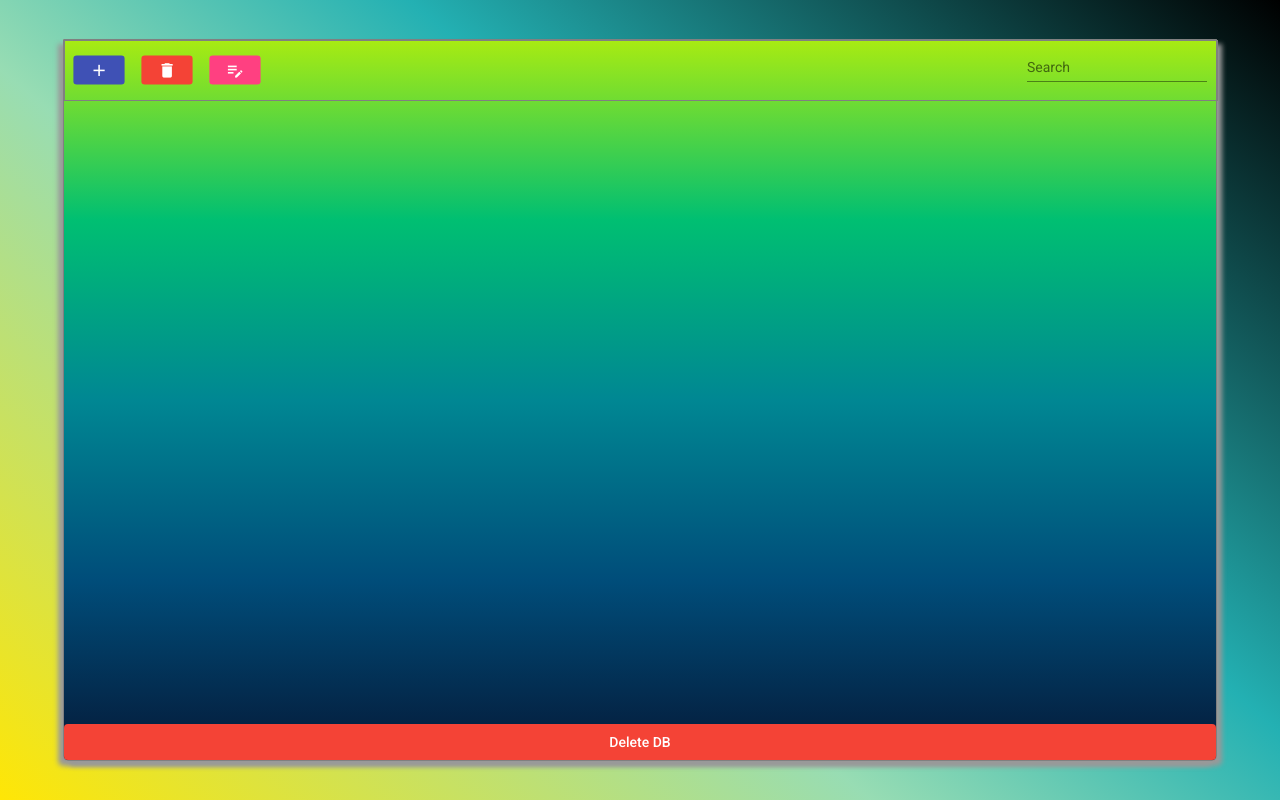
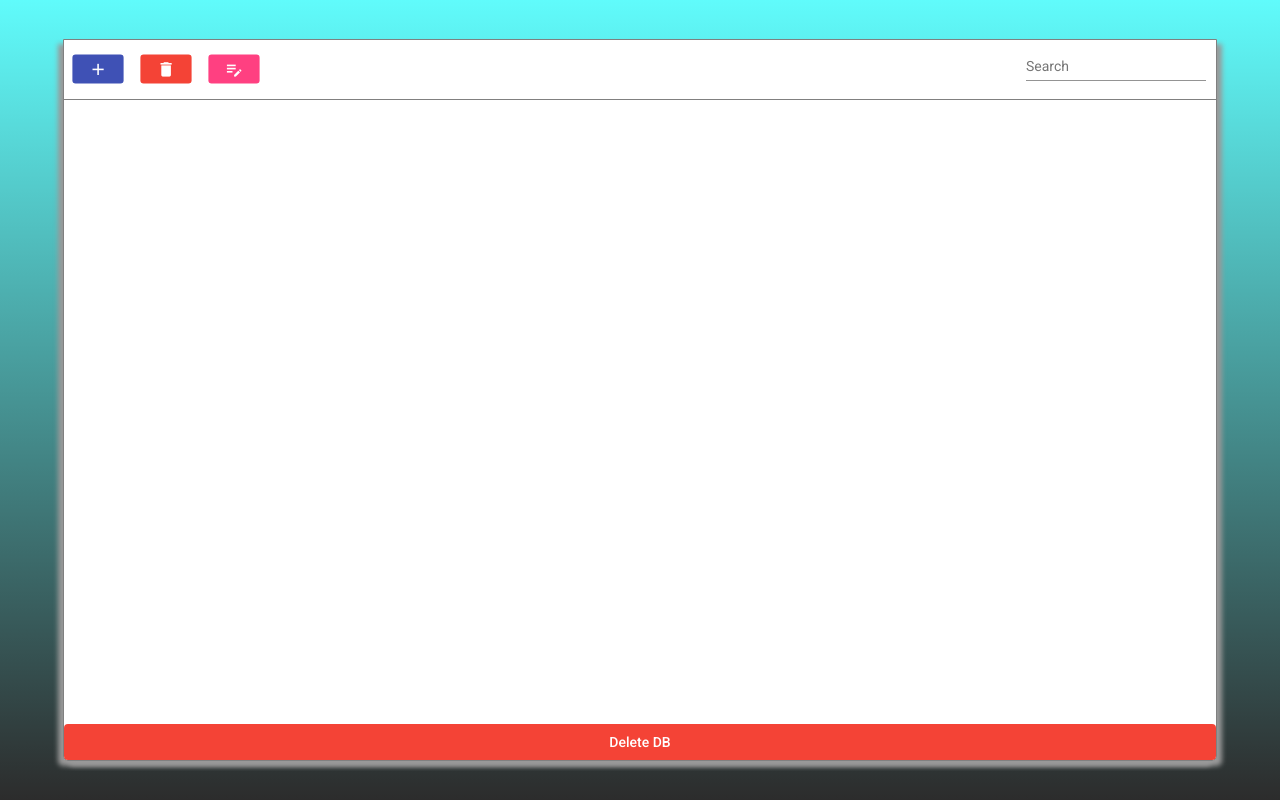
Before and after one commit to baidiho/noteAPP, an Angular app: page / in a window 1280 px wide. Built offline with nearby package versions, Linux system fonts and the light colour scheme.

Commit message:
add backround

```diff
--- a/src/app/app.component.scss
+++ b/src/app/app.component.scss
@@ -1,14 +1,7 @@
 @use "../global-styles" as gs;
 
 :host {
-  background: linear-gradient(
-    to top,
-    #051937,
-    #004d7a,
-    #008793,
-    #00bf72,
-    #a8eb12
-  );
+  background-color: red;
 
   width: 90vw;
   height: 90%;
--- a/src/app/navbar/navbar.component.scss
+++ b/src/app/navbar/navbar.component.scss
@@ -5,7 +5,7 @@
   display: flex;
   justify-content: space-between;
   align-items: center;
-  border: 1px solid gs.$base-color-grey;
+  border-bottom: 1px solid gs.$base-color-grey;
 }
 .button-menu {
   button {
--- a/src/styles.scss
+++ b/src/styles.scss
@@ -1,11 +1,9 @@
 /* You can add global styles to this file, and also import other style files */
 html {
   background: linear-gradient(
-    40deg,
-    hsl(54deg 100% 51%) 0%,
-    hsl(144deg 50% 73%) 39%,
-    hsl(181deg 67% 42%) 61%,
-    hsl(0deg 0% 0%) 100%
+    0deg,
+    rgba(0, 0, 0, 0.8267682072829132) 0%,
+    rgba(0, 249, 249, 0.6250875350140056) 100%
   );
   height: 100%;
   width: 100%;
```
